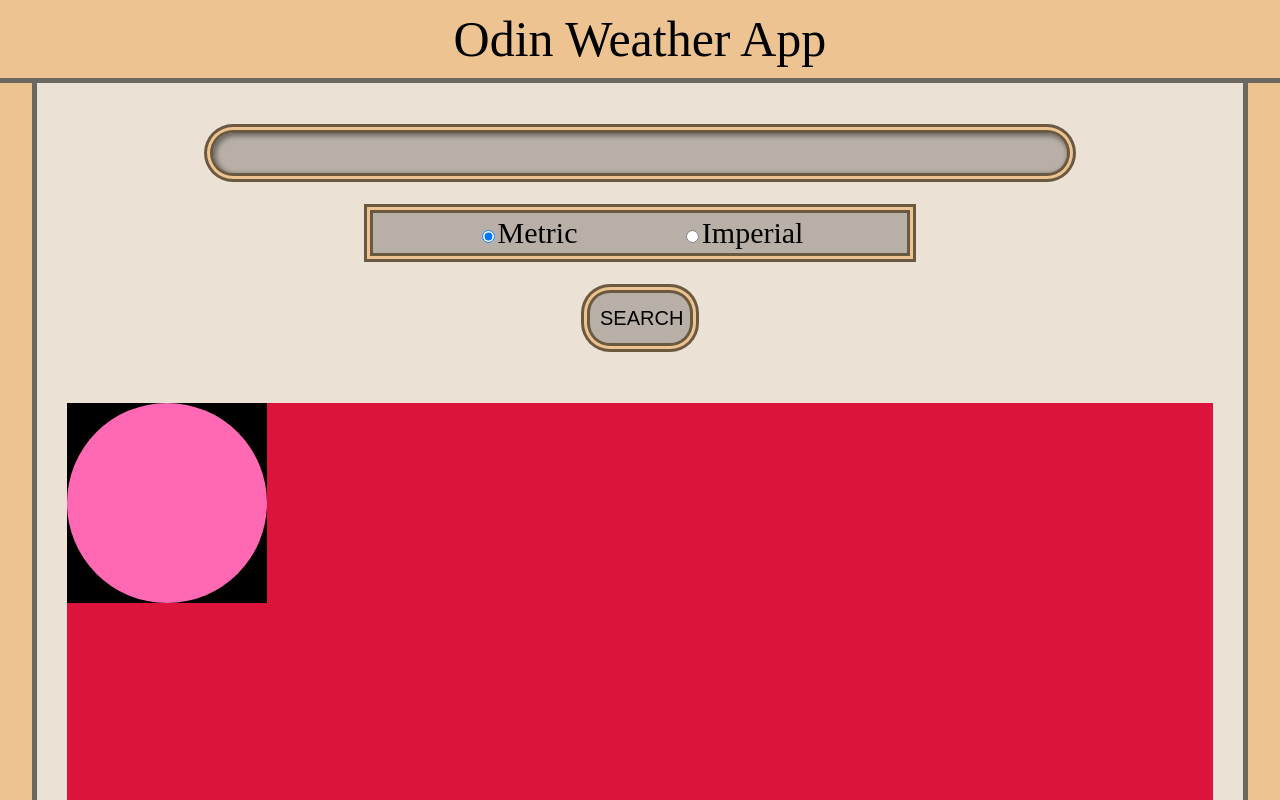
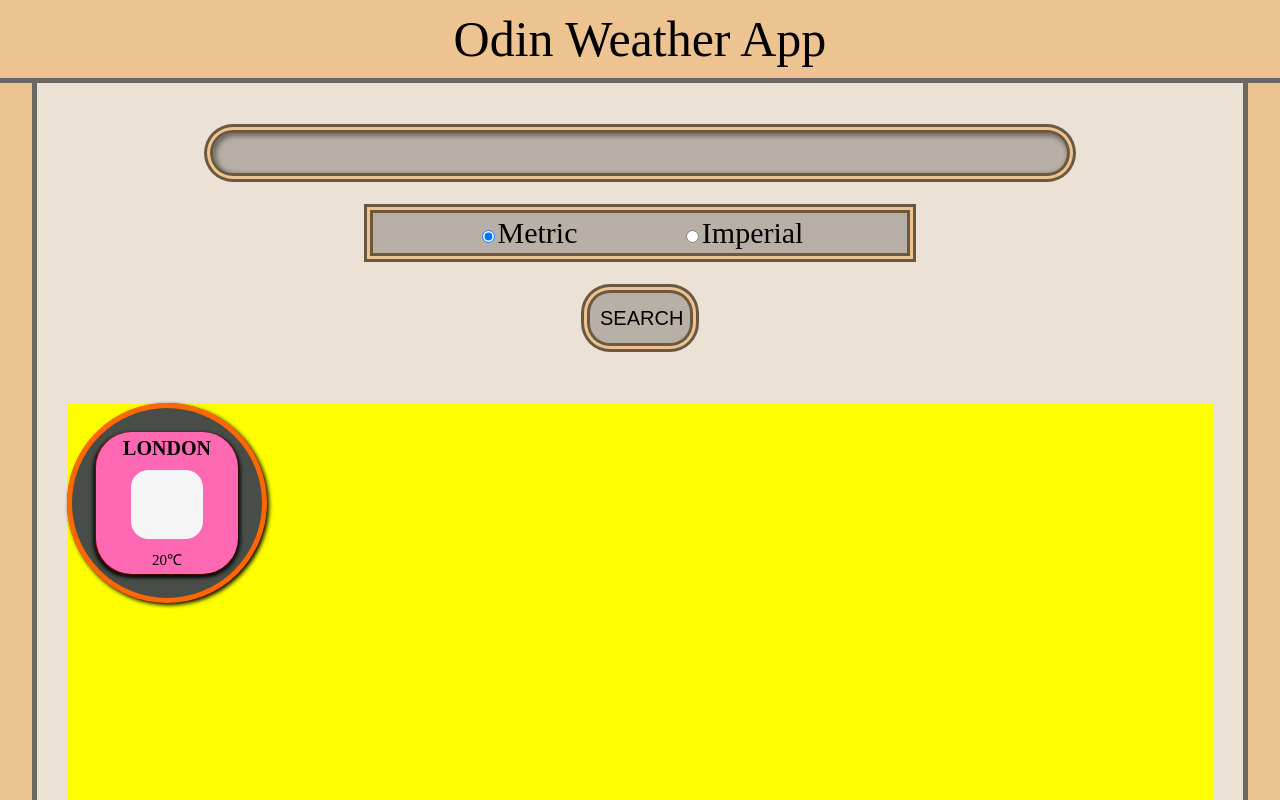
Before and after one commit to rwalsh221/odin_react_weather_app, a React (Create React App) app in the folder odin_weather_app/: page / in a window 1280 px wide. Shown: the top 800 px of the page. Built offline with nearby package versions, Linux system fonts and the light colour scheme; a web font is replaced by a local one.

Commit message:
create smallWeatherCard

```diff
--- a/odin_weather_app/src/components/WeatherCardBig/WeatherCardBig.module.css
+++ b/odin_weather_app/src/components/WeatherCardBig/WeatherCardBig.module.css
@@ -27,7 +27,7 @@
   grid-template-rows: 2fr 2fr 1fr 1fr 2fr;
   grid-template-columns: 1fr 1fr 1fr 1fr;
   gap: 5px;
-  border: 5px solid black;
+  border: 5px solid #ff6700;
   overflow: hidden;
 }
 
--- a/odin_weather_app/src/components/WeatherCardGrid/WeatherCardGrid.js
+++ b/odin_weather_app/src/components/WeatherCardGrid/WeatherCardGrid.js
@@ -27,9 +27,9 @@ const WeatherCardGrid = (props) => {
     <section className={classes.weatherCardGrid}>
       <div className={classes.cardContainer}>
         <WeatherCardSmall
-          clicked={animationObj.clicked}
-          onClickAnimation={onClickAnimation}
-          animationStyle={animationObj.style}
+          clickedProps={animationObj.clicked}
+          onClickAnimationProps={onClickAnimation}
+          animationStyleProps={animationObj.style}
         />
         <WeatherCardBig
           clicked={animationObj.clicked}
--- a/odin_weather_app/src/components/WeatherCardGrid/WeatherCardGrid.module.css
+++ b/odin_weather_app/src/components/WeatherCardGrid/WeatherCardGrid.module.css
@@ -1,5 +1,12 @@
 .weatherCardGrid {
-  background-color: crimson;
+  /* background: rgb(72, 78, 71);
+  background: linear-gradient(
+    90deg,
+    rgba(72, 78, 71, 1) 1%,
+    rgba(255, 103, 0, 1) 48%,
+    rgba(0, 0, 0, 1) 91%
+  ); */
+  background-color: yellow;
   height: 70rem;
   display: grid;
   grid-template-columns: repeat(3, 1fr);
@@ -9,7 +16,8 @@
 }
 
 .cardContainer {
-  background-color: black;
+  /* background-color: black; */
+
   height: 20rem;
   width: 20rem;
   position: relative;
--- a/odin_weather_app/src/components/WeatherCardSmall/WeatherCardSmall.js
+++ b/odin_weather_app/src/components/WeatherCardSmall/WeatherCardSmall.js
@@ -1,36 +1,37 @@
-import React, { useState } from 'react';
+import React from 'react';
 import classes from './WeatherCardSmall.module.css';
 
-const WeatherCardSmall = (props) => {
-  // const [elementPosition, setElementPosition] = useState();
-
-  let elementClassName = props.clicked
-    ? `${classes.circleTop} ${classes.circleHover} ${classes.red}`
-    : `${classes.circleTop}`;
-
-  // const getElementPosition = (element) => {
-  //   const elementPosition = element.target.getBoundingClientRect();
-
-  //   setElementPosition({
-  //     position: 'fixed',
-  //     top: elementPosition.top,
-  //     left: elementPosition.left,
-  //   });
-  // };
-
-  // const animationClickHandler = (element) => {
-  //   getElementPosition(element);
-  //   props.setHoverClass();
-  // };
+const WeatherCardSmall = ({
+  clickedProps,
+  onClickAnimationProps,
+  animationStyleProps,
+}) => {
+  let elementClassName = clickedProps
+    ? `${classes.cardSmallContainer} ${classes.cardSmallContainerHover} ${classes.red}`
+    : `${classes.cardSmallContainer}`;
 
   return (
     <div
-      style={props.animationStyle}
+      style={animationStyleProps}
       className={elementClassName}
       onClick={(e) => {
-        props.onClickAnimation(e);
+        onClickAnimationProps(e);
       }}
-    ></div>
+    >
+      <div className={classes.cardSmall}>
+        <h3 className={classes.cardSmallHeading}>LONDON</h3>
+        <div className={classes.cardSmallImg}></div>
+        <p className={classes.cardSmallTemp}>20&#8451;</p>
+      </div>
+      {/* CARD BACK */}
+      <div className={classes.cardSmallBack}>
+        <h3 className={classes.cardSmallHeading}>LONDON</h3>
+        <div className={classes.cardSmallBtnContainer}>
+          <button>X</button>
+        </div>
+        <p className={classes.cardSmallMore}>Click for more info</p>
+      </div>
+    </div>
   );
 };
 
--- a/odin_weather_app/src/components/WeatherCardSmall/WeatherCardSmall.module.css
+++ b/odin_weather_app/src/components/WeatherCardSmall/WeatherCardSmall.module.css
@@ -1,88 +1,116 @@
-.circleContainer {
-  background-color: black;
-  height: 20rem;
-  width: 20rem;
-  position: relative;
-  display: flex;
-  justify-content: center;
-  align-items: center;
-  grid-column: 2;
-  grid-row: 2;
-}
-
-.red {
-  /* background-color: honeydew !important; */
-}
-
-.circleTop {
-  background-color: hotpink;
+.cardSmallContainer {
+  background-color: #484e47;
   border-radius: 50%;
   height: 20rem;
   width: 20rem;
-
-  /* left: 150px;
-    top: 150px;
-    transform: translate(-50%, -50%); */
+  border: 5px solid #ff6700;
   transition: all 1s ease;
-  /* transform: rotate(360deg); */
-  /* transform-origin: center; */
   position: absolute;
   z-index: 2000;
   left: 0rem;
   top: 0rem;
-  /* position: fixed; */
+
+  display: flex;
+  justify-content: center;
+  align-items: center;
+  box-shadow: 2px 2px 4px black;
 }
 
-.circleHover {
-  /* height: 40rem;
-    width: 40rem; */
-  /* z-index: 1000; */
-  /* transform-origin: center; */
-  /* transform: translate(-50, -50%); */
-  /* position: fixed; */
-  /* CENTER POSITION FIXED */
-
+.cardSmallContainerHover {
   animation: bigSmall 2s forwards;
   transition: all 10s;
   height: 1rem;
   width: 1rem;
-
-  /* background-color: black; */
   position: absolute;
-  /* position: fixed; */
-  /* top: 5rem;
-  left: 0 # */
-  /* left: 0rem; */
-  /* left: 10rem; */
-}
-.circleBottom {
-  background-color: cornflowerblue;
-  border-radius: 50%;
-  height: 20rem;
-  width: 20rem;
-  position: absolute;
-  top: 0;
-  z-index: 1;
-  transition: all 1s;
 }
 
-.bigCircle {
-  height: 40rem;
-  width: 40rem;
-  top: -10rem;
+.cardSmall {
+  height: 75%;
+  width: 75%;
+  background-color: hotpink;
+  border-radius: 25%;
+  box-shadow: 2px 2px 4px black;
+  display: flex;
+  flex-direction: column;
+  align-items: center;
+  justify-content: center;
+  overflow: hidden;
+  position: absolute;
+  z-index: 2;
+  transition: all 2s;
+  backface-visibility: hidden;
+}
+
+.cardSmall:hover {
+  transform: rotateY(180deg);
+  transform-style: preserve-3d;
+}
+
+.cardSmall > * {
+  margin: 0.5rem;
+}
+
+.cardSmallHeading {
+  font-size: 2rem;
+}
+
+.cardSmallImg {
+  height: 50%;
+  width: 50%;
+  background-color: whitesmoke;
+  border-radius: 25%;
+}
+
+.cardSmallTemp {
+  font-size: 1.5rem;
+}
+
+/* BACK OF CARD STYLES */
+.cardSmallBack {
+  height: 75%;
+  width: 75%;
+  position: absolute;
+  background-color: red;
+  z-index: 1;
+  border-radius: 25%;
+  box-shadow: 2px 2px 4px black;
+  transition: all 2s;
+  display: flex;
+  flex-direction: column;
+  justify-content: center;
+  align-items: center;
+  transform: rotateY(180deg);
+  overflow: hidden;
+
+  /* transform: rotateX(180deg); */
+  /* transform: scaleX(-1); */
+  /* transform: rotateY(180deg); */
+}
+
+.cardSmallBtnContainer {
+  height: 50%;
+  width: 50%;
+  background-color: whitesmoke;
+  border-radius: 25%;
+  display: flex;
+  justify-content: center;
+  align-items: center;
+}
+
+.cardSmall:hover + .cardSmallBack {
+  background-color: rosybrown;
+  transform: rotateY(360deg);
+}
+
+.cardSmallBack > * {
+  margin: 0.5rem;
 }
 
 @keyframes bigSmall {
   0% {
     height: 20rem;
     width: 20rem;
-    /* transform: translate(-50%, -50%); */
-
-    /* top: 50%;
-    left: 50%; */
-    /* margin-top: -10rem;  */
-    /* margin-left: -10rem;  */
-    /* scale: (0, 0); */
+    border: 5px solid #ff6700;
   }
 
   50% {
@@ -92,10 +120,7 @@
     transform: translate(-50%, -50%);
     top: 50%;
     left: 50%;
-    /* top: calc(50vh - (40rem / 2));
-    left: calc(50vw - (40rem / 2)); */
-
-    /* scale: (2, 2); */
+    border: 5px solid #ff6700;
   }
 
   75% {
@@ -107,6 +132,8 @@
     left: 50%;
     transform: translate(-50%, -50%);
     transform-origin: center;
+    border: 5px solid #ff6700;
+    border: none;
   }
 
   100% {
@@ -118,9 +145,6 @@
     left: 50%;
     transform: translate(-50%, -50%);
     transform-origin: center;
-    /* top: calc(50vh - (10rem / 2));
-    left: calc(50vw - (10rem / 2)); */
-
-    /* scale: (-1, -1); */
+    border: none;
   }
 }
```
